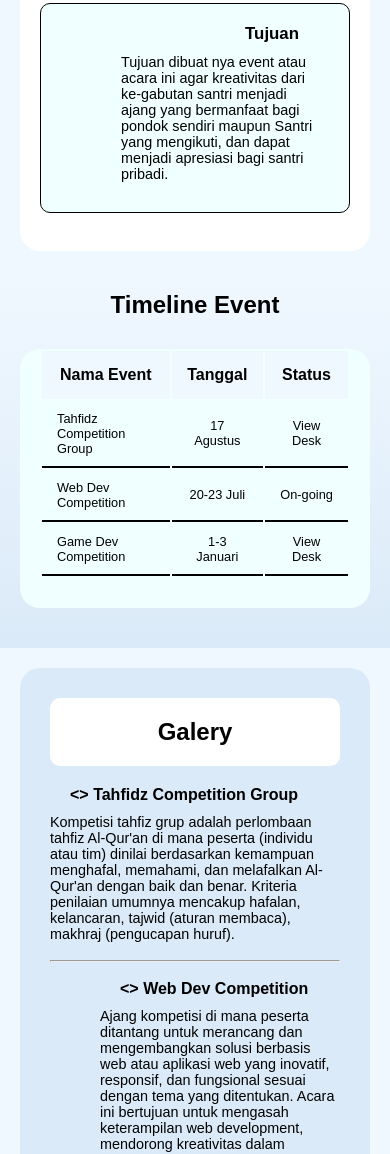
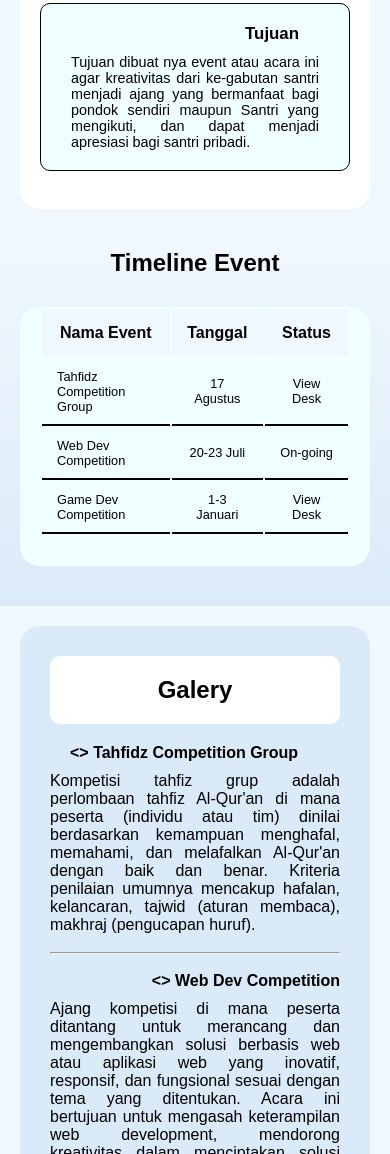
Before and after one commit to ahmadorigin/learn-css-flexbox-by-building-a-school-event-website, a plain HTML site: page index.html in a window 390 px wide. Shown: the part 846-2000 px from the top of the page. Drawn offline with Linux system fonts and the light colour scheme.

Commit message:
revisi tag p -justify-

```diff
--- a/style.css
+++ b/style.css
@@ -265,6 +265,9 @@ footer a {
     display: flex;
     flex-direction: column;
   }
+  table {
+    padding-bottom: 30px;
+  }
   .galery {
     font-size: 0, 7em;
     margin: 20px;
@@ -347,20 +350,25 @@ footer a {
   .galery .h3 {
     margin-left: 70px;
     font-size: 1em;
-    text-align: start;
   }
   .galery hr {
     margin: 0;
   }
+  .about p {
+    text-align: justify;
+    margin: auto;
+  }
   .galery-,
   .p {
-    font-size: 0.9em;
-    text-align: start;
+    text-align: justify;
+    font-size: 1em;
   }
-  .p {
-    margin-left: 50px;
-    font-size: 1em;
+  .p:nth-child(1) {
     margin-bottom: 20px;
+    text-align: justify;
+  }
+  .p:nth-child(2) {
+    text-align: justify;
   }
   .regis {
     padding: 40px;
```
